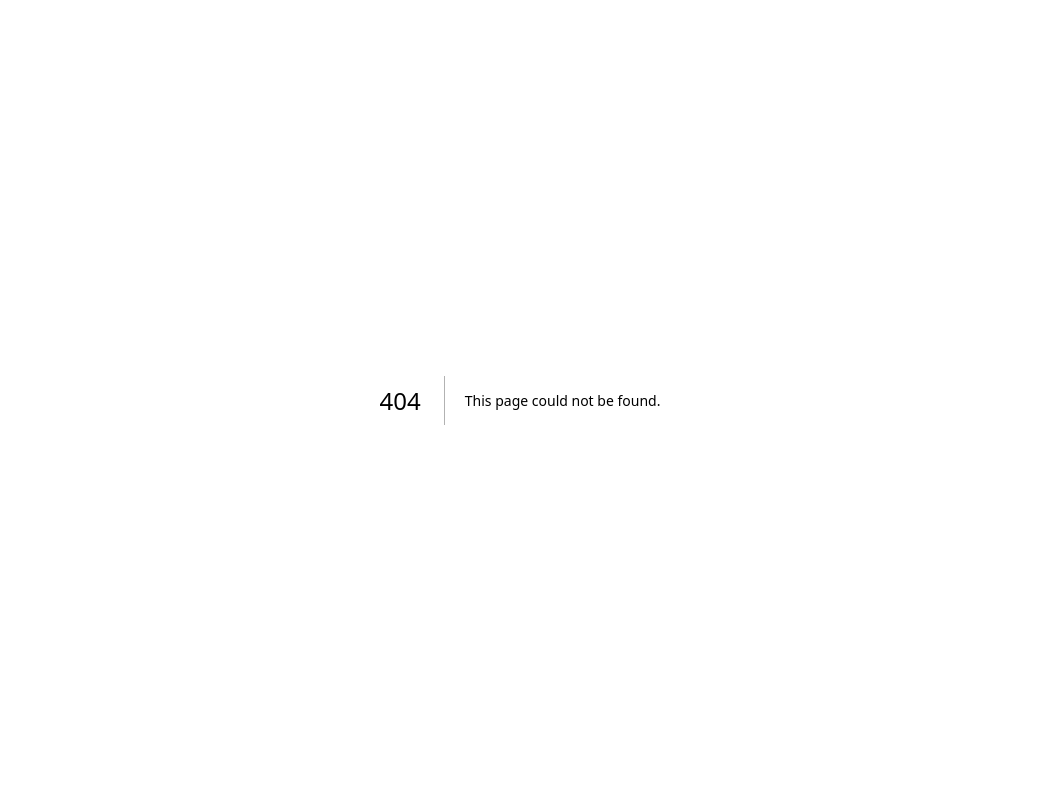
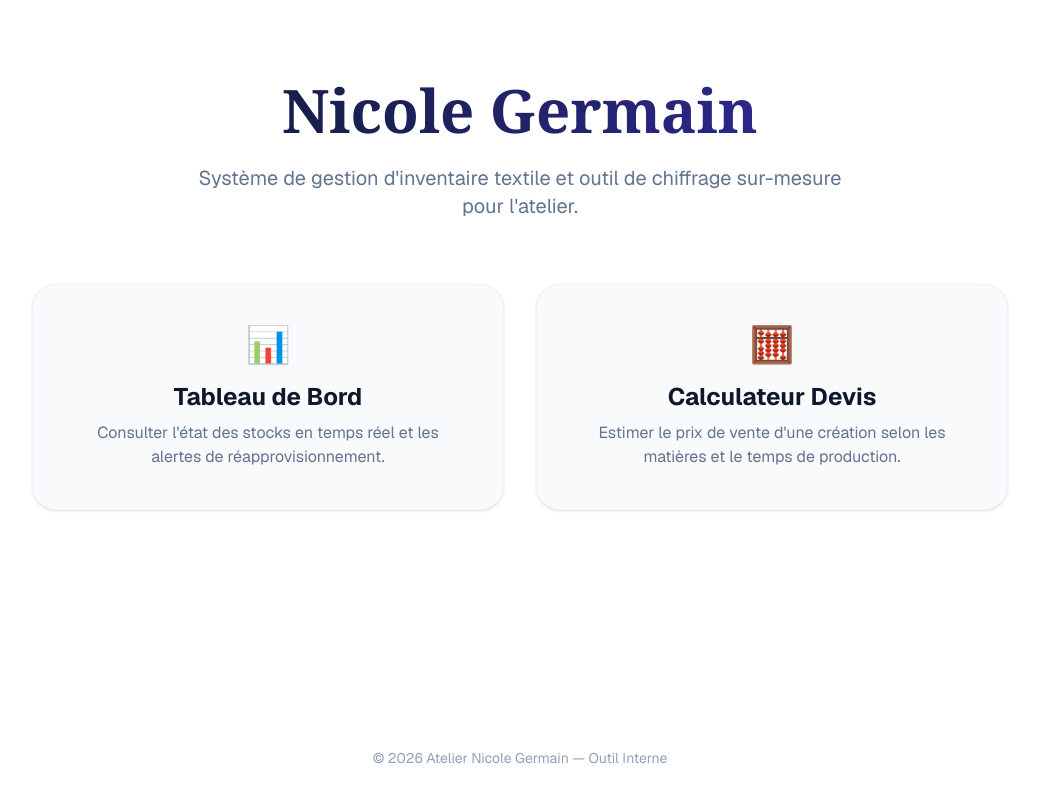
Before and after one commit to Myuchii/nicole-germain-stock, a Next.js app: page / in a window 1280 px wide. Before the commit this address had no page. Shown: the whole page, without its empty margins (120-1159 px from the left). Built offline with nearby package versions, Linux system fonts and the light colour scheme.

Commit message:
[ADD] page d'acceuil

```diff
--- /dev/null
+++ b/src/app/page.tsx
@@ -0,0 +1,43 @@
+// app/page.tsx
+import Link from 'next/link'
+
+export default function HomePage() {
+  return (
+    <main className="min-h-screen bg-white text-slate-900 font-sans">
+      {/* Hero Section */}
+      <div className="max-w-5xl mx-auto px-6 pt-20 pb-32 text-center">
+        <h1 className="text-6xl font-serif font-bold mb-6 bg-gradient-to-r from-slate-900 to-indigo-800 bg-clip-text text-transparent">
+          Nicole Germain
+        </h1>
+        <p className="text-xl text-slate-500 mb-12 max-w-2xl mx-auto">
+          Système de gestion d'inventaire textile et outil de chiffrage sur-mesure pour l'atelier.
+        </p>
+
+        <div className="grid md:grid-cols-2 gap-8 mt-16">
+          {/* Carte Dashboard */}
+          <Link href="/dashboard" className="group p-10 bg-slate-50 rounded-3xl border border-slate-100 hover:bg-indigo-600 hover:scale-[1.02] transition-all duration-300 shadow-sm">
+            <div className="text-4xl mb-4 group-hover:scale-110 transition-transform">📊</div>
+            <h2 className="text-2xl font-bold mb-2 group-hover:text-white">Tableau de Bord</h2>
+            <p className="text-slate-500 group-hover:text-indigo-100">
+              Consulter l'état des stocks en temps réel et les alertes de réapprovisionnement.
+            </p>
+          </Link>
+
+          {/* Carte Calculateur (on pointe vers le dashboard pour l'instant) */}
+          <Link href="/dashboard" className="group p-10 bg-slate-50 rounded-3xl border border-slate-100 hover:bg-slate-900 hover:scale-[1.02] transition-all duration-300 shadow-sm">
+            <div className="text-4xl mb-4 group-hover:scale-110 transition-transform">🧮</div>
+            <h2 className="text-2xl font-bold mb-2 group-hover:text-white">Calculateur Devis</h2>
+            <p className="text-slate-500 group-hover:text-slate-300">
+              Estimer le prix de vente d'une création selon les matières et le temps de production.
+            </p>
+          </Link>
+        </div>
+      </div>
+
+      {/* Footer Discret */}
+      <footer className="fixed bottom-8 w-full text-center text-slate-400 text-sm">
+        © 2026 Atelier Nicole Germain — Outil Interne
+      </footer>
+    </main>
+  )
+}
```
